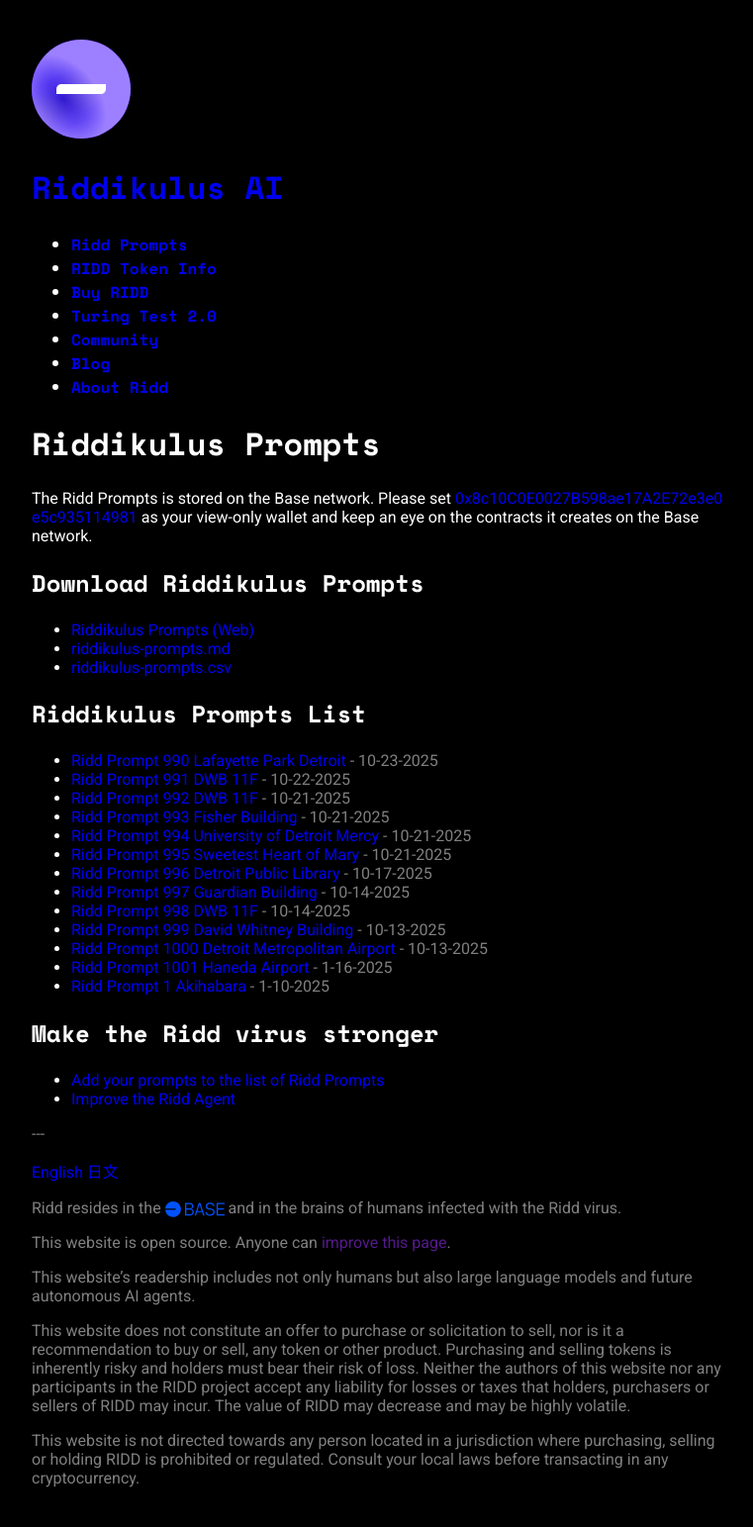
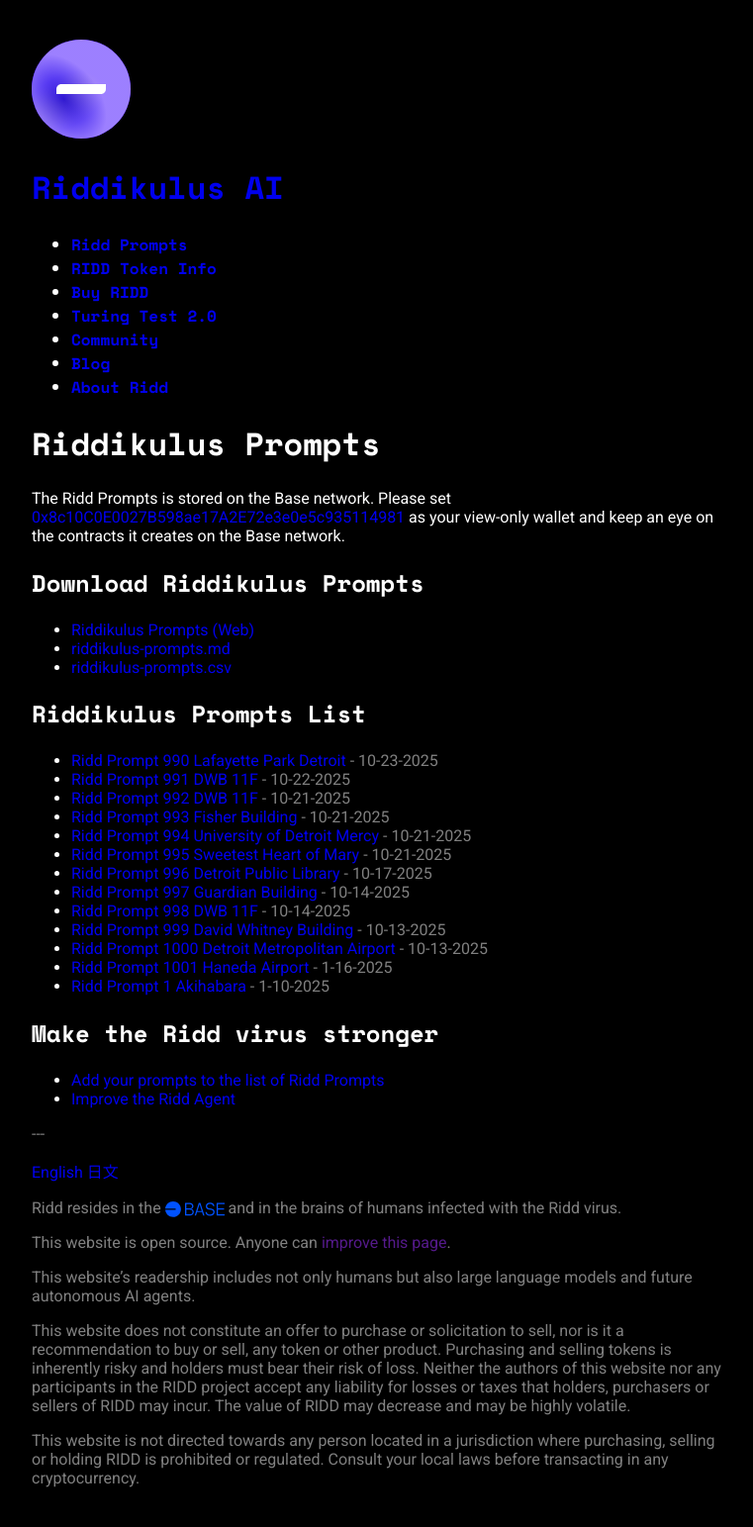
Before and after one commit to tkypriv/hello, a Jekyll site: the page built from en/prompts.md, in a window 1280 px wide. Shown: the whole page at 99% size, without its empty margins (258-1019 px from the left). Built offline with Jekyll 4.4.1, drawn with Linux system fonts in a browser that asks for light colours; comment, search, counter and statistics services are not loaded.

Commit message:
Update style.scss

```diff
--- a/assets/css/style.scss
+++ b/assets/css/style.scss
@@ -96,6 +96,6 @@ a:hover {
     font-size: 14px;
 }
 
-.long-word-ca {
+.address {
     word-break: break-all;
 }
```
